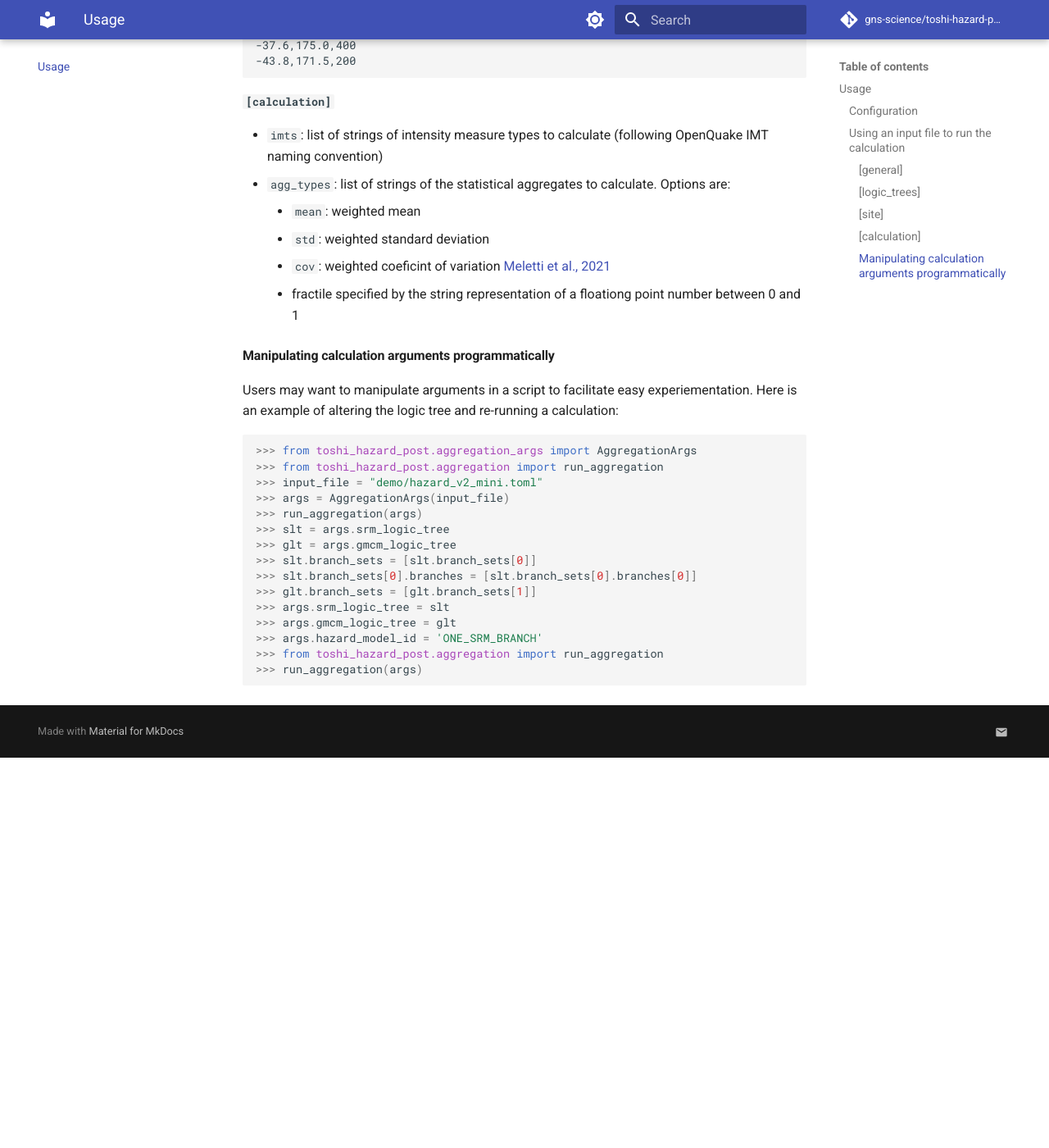
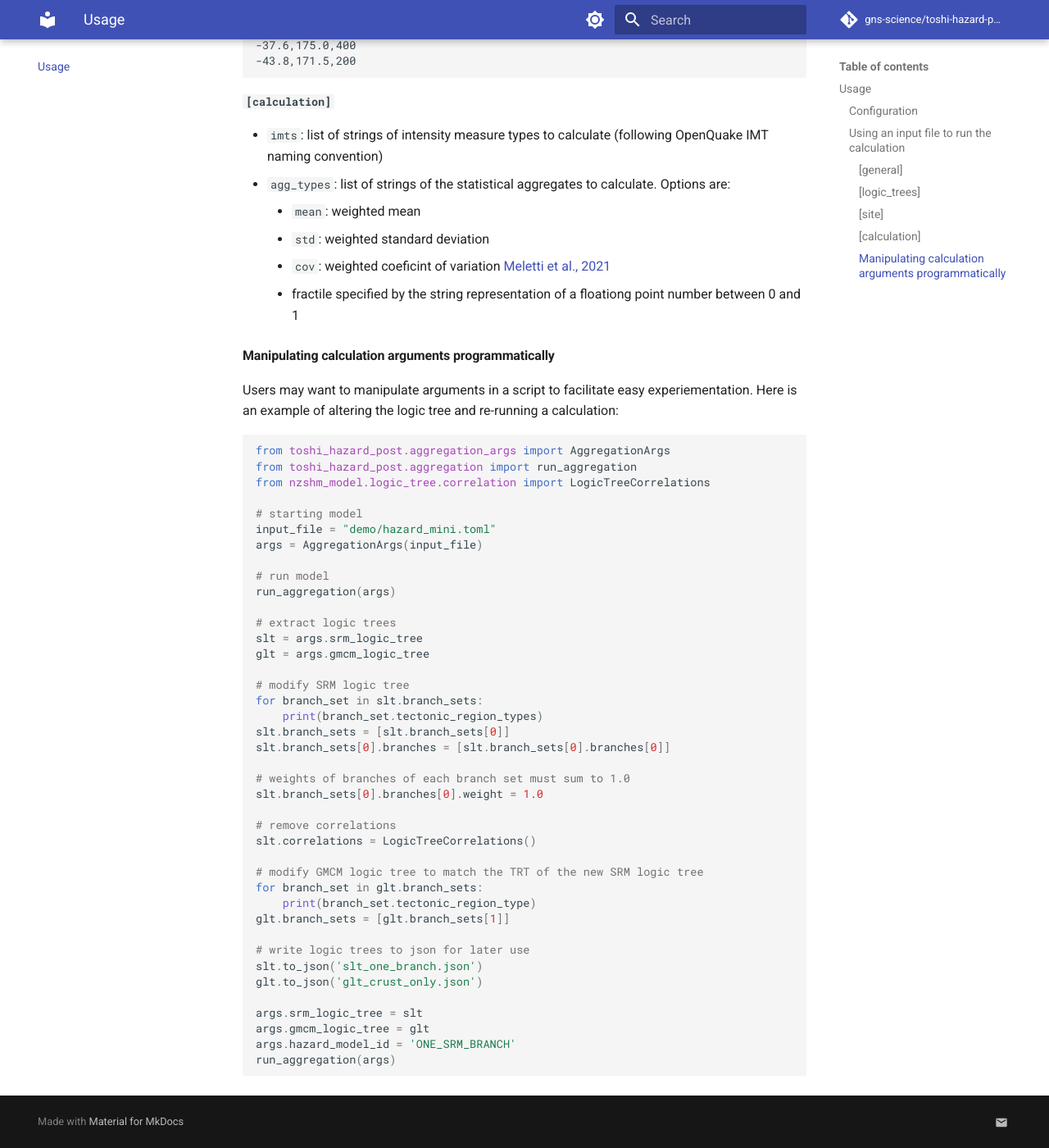
Before and after one commit to ucgmsim/toshi-hazard-post, an MkDocs documentation site: the page built from docs/usage.md, in a window 1280 px wide and 1400 px high, scrolled down 2042 px. Shown: the whole window at 82% size. Built offline with MkDocs 1.6.1 and Material for MkDocs 9.7.7, drawn with Linux system fonts in a browser that asks for light colours; comment, search, counter and statistics services are not loaded; before the commit the page ends 2966 px from its top, so only the background shows below that.

Commit message:
fix demo

````diff
--- a/docs/usage.md
+++ b/docs/usage.md
@@ -78,19 +78,44 @@ lat,lon,vs30
 
 Users may want to manipulate arguments in a script to facilitate easy experiementation. Here is an example of altering the logic tree and re-running a calculation:
 ```py
->>> from toshi_hazard_post.aggregation_args import AggregationArgs
->>> from toshi_hazard_post.aggregation import run_aggregation
->>> input_file = "demo/hazard_v2_mini.toml"
->>> args = AggregationArgs(input_file)
->>> run_aggregation(args)
->>> slt = args.srm_logic_tree
->>> glt = args.gmcm_logic_tree
->>> slt.branch_sets = [slt.branch_sets[0]]
->>> slt.branch_sets[0].branches = [slt.branch_sets[0].branches[0]]
->>> glt.branch_sets = [glt.branch_sets[1]]
->>> args.srm_logic_tree = slt
->>> args.gmcm_logic_tree = glt
->>> args.hazard_model_id = 'ONE_SRM_BRANCH'
->>> from toshi_hazard_post.aggregation import run_aggregation
->>> run_aggregation(args)
+from toshi_hazard_post.aggregation_args import AggregationArgs
+from toshi_hazard_post.aggregation import run_aggregation
+from nzshm_model.logic_tree.correlation import LogicTreeCorrelations
+
+# starting model
+input_file = "demo/hazard_mini.toml"
+args = AggregationArgs(input_file)
+
+# run model
+run_aggregation(args)
+
+# extract logic trees
+slt = args.srm_logic_tree
+glt = args.gmcm_logic_tree
+
+# modify SRM logic tree
+for branch_set in slt.branch_sets:
+    print(branch_set.tectonic_region_types)
+slt.branch_sets = [slt.branch_sets[0]]
+slt.branch_sets[0].branches = [slt.branch_sets[0].branches[0]]
+
+# weights of branches of each branch set must sum to 1.0
+slt.branch_sets[0].branches[0].weight = 1.0
+
+# remove correlations
+slt.correlations = LogicTreeCorrelations()
+
+# modify GMCM logic tree to match the TRT of the new SRM logic tree
+for branch_set in glt.branch_sets:
+    print(branch_set.tectonic_region_type)
+glt.branch_sets = [glt.branch_sets[1]]
+
+# write logic trees to json for later use
+slt.to_json('slt_one_branch.json')
+glt.to_json('glt_crust_only.json')
+
+args.srm_logic_tree = slt
+args.gmcm_logic_tree = glt
+args.hazard_model_id = 'ONE_SRM_BRANCH'
+run_aggregation(args)
 ```
````
